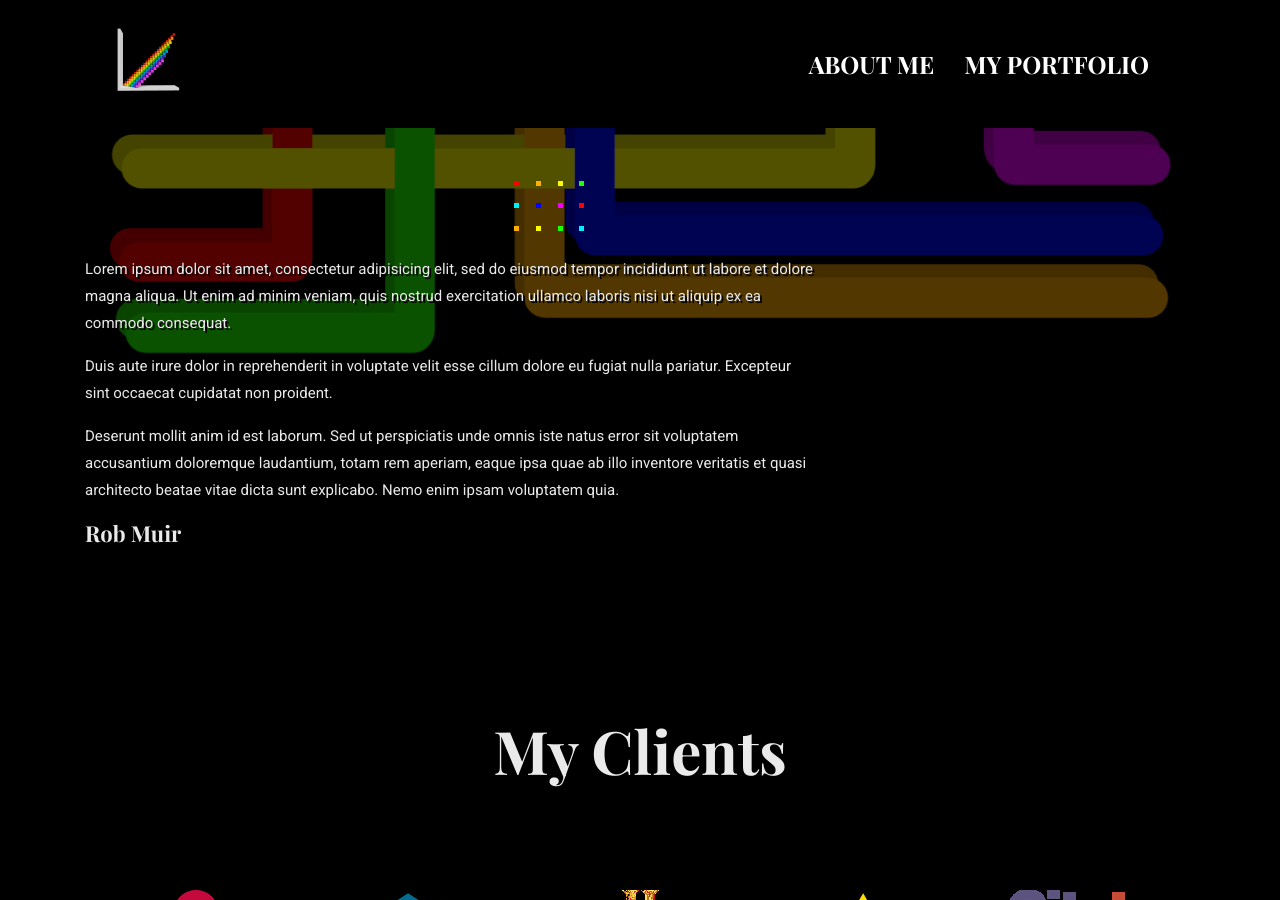
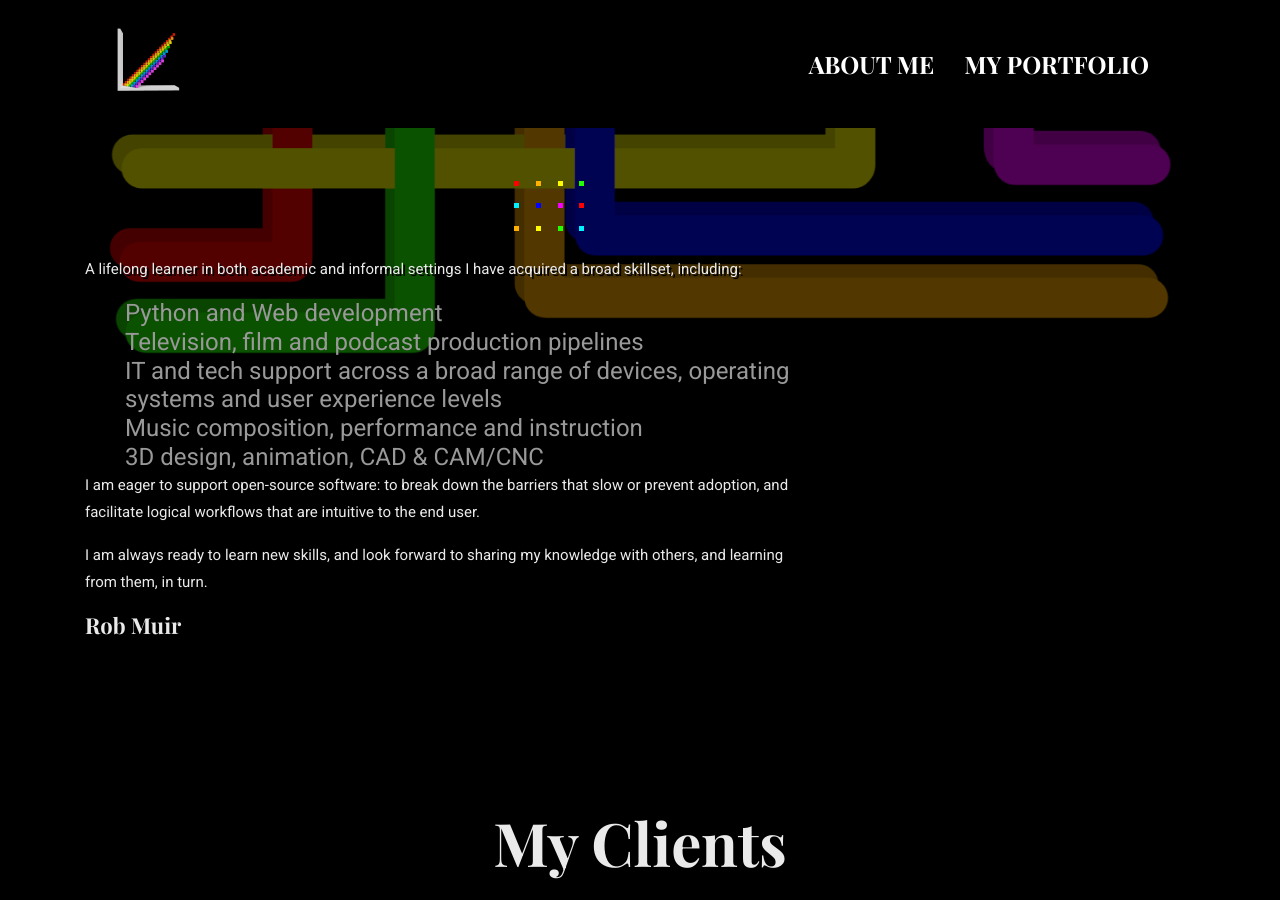
Before and after one commit to SpectralVectors/spectralvectors.github.io, a Jekyll site: the page built from _pages/about.md, in a window 1280 px wide and 900 px high, scrolled down 316 px. Built offline with Jekyll 4.4.1, drawn with Linux system fonts in a browser that asks for light colours.

Commit message:
Update about.md

```diff
--- a/_pages/about.md
+++ b/_pages/about.md
@@ -6,13 +6,13 @@ image: assets/images/about/author.jpg
 signature: assets/images/about/signature.png
 ---
 
-Lorem ipsum dolor sit amet, consectetur adipisicing elit, sed do eiusmod tempor incididunt ut labore et
-dolore magna aliqua. Ut enim ad minim veniam, quis nostrud exercitation ullamco laboris nisi ut aliquip ex ea
-commodo consequat.
+A lifelong learner in both academic and informal settings I have acquired a broad skillset, including:
+- Python and Web development
+- Television, film and podcast production pipelines
+- IT and tech support across a broad range of devices, operating systems and user experience levels
+- Music composition, performance and instruction
+- 3D design, animation, CAD & CAM/CNC
 
-Duis aute irure dolor in reprehenderit in voluptate velit esse cillum dolore eu fugiat nulla pariatur.
-Excepteur sint occaecat cupidatat non proident.
+I am eager to support open-source software: to break down the barriers that slow or prevent adoption, and facilitate logical workflows that are intuitive to the end user.
 
-Deserunt mollit anim id est laborum. Sed ut perspiciatis unde omnis iste natus error sit voluptatem
-accusantium doloremque laudantium, totam rem aperiam, eaque ipsa quae ab illo inventore veritatis et quasi
-architecto beatae vitae dicta sunt explicabo. Nemo enim ipsam voluptatem quia.
+I am always ready to learn new skills, and look forward to sharing my knowledge with others, and learning from them, in turn.
```
